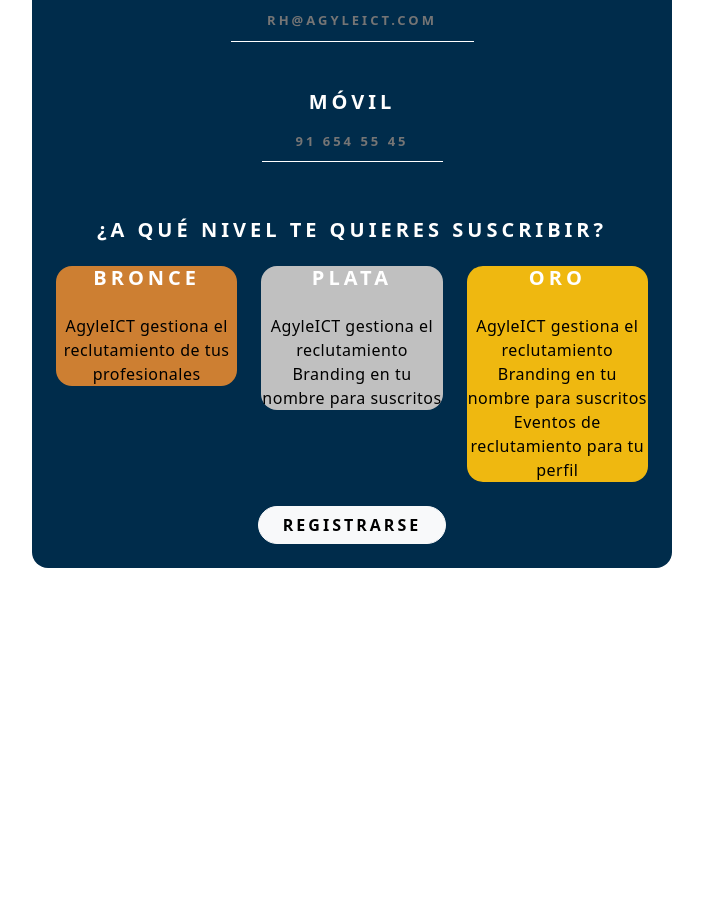
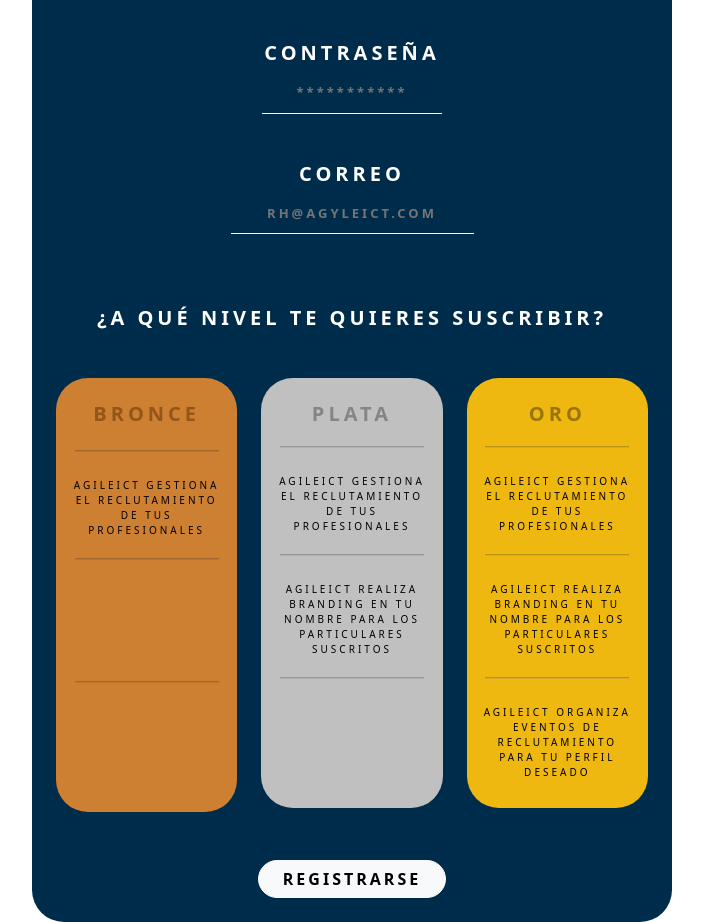
Before and after one commit to JavierMorgado/ISST-AgileICT-G02, a React (Vite) app: page /register-empresa in a window 1280 px wide. Shown: the part 380-1302 px from the top of the page, without its empty margins (288-991 px from the left). Before the commit the page ends 948 px from the top, so only its background shows below. Built offline with nearby package versions, Linux system fonts and the light colour scheme.

Commit message:
register empresa a falta de subir imagen

```diff
--- a/src/App.jsx
+++ b/src/App.jsx
@@ -1,13 +1,11 @@
 import { useState } from 'react';
 import { useEffect } from 'react';
-import reactLogo from './assets/react.svg';
-import agylelogo from './assets/agyleICT.png';
-import viteLogo from '/vite.svg';
 
 import Home from './Home.jsx';
 import LogInEmpresa from './LogIn-Empresa.jsx';
 import LogInProf from './LogIn-Prof.jsx';
 import RegisterEmpresa from './Register-Empresa.jsx';
+import MiEmpresa from './MiEmpresa.jsx';
 
 import { BrowserRouter, Routes, Route } from 'react-router-dom';
 
@@ -24,6 +22,7 @@
         <Route path="/login-empresa" element={<LogInEmpresa />} />
         <Route path="/login-profesional" element={<LogInProf />} />
         <Route path="/register-empresa" element={<RegisterEmpresa />} />
+        <Route path="/miEmpresa" element={<MiEmpresa />} />
       </Routes>
     </BrowserRouter>
   );
--- a/src/Home.jsx
+++ b/src/Home.jsx
@@ -17,8 +17,8 @@
         <div className="vw-100 vh-100" style={{ backgroundImage: `url(${agylelogo})`, backgroundSize: 'contain', backgroundPositionX: 'center', backgroundPositionY: '3rem', backgroundRepeat: 'no-repeat'}}>
             <div className='d-flex justify-content-end align-items-center pt-3 me-3'>
                 <p>Inicia sesión como:</p>
-                <button onClick={goToEmpresa} className='rounded-pill ms-3 me-3 white' style={{width: '104px', height: '40px', backgroundColor: '#002C4B', letterSpacing: '0.5px'}}>Empresa</button>
-                <button className='rounded-pill white' style={{width: '121px', height: '40px', backgroundColor: '#D83000', letterSpacing: '0.5px'}}>Profesional</button>
+                <button onClick={goToEmpresa} className='rounded-pill ms-3 me-3 white' style={{backgroundColor: '#002C4B', letterSpacing: '0.5px'}}>Empresa</button>
+                <button className='rounded-pill white' style={{backgroundColor: '#D83000', letterSpacing: '0.5px'}}>Profesional</button>
             </div>
             <div className="d-flex flex-column justify-content-center align-items-center" style={{marginTop: '9rem'}}>
                 <h1 className='heroText'>Agile I C T</h1>
--- a/src/LogIn-Empresa.jsx
+++ b/src/LogIn-Empresa.jsx
@@ -13,11 +13,11 @@
 
     return(
         <div className="d-flex flex-column justify-content-start align-items-center vh-100 vw-100">
-            <div className='d-flex justify-content-end align-items-center pt-3 me-3 w-50'>
+            <div className='d-flex justify-content-end align-items-center mt-5 me-3 w-50'>
                 <h1>INICIO DE SESIÓN PARA EMPRESAS</h1>
             </div>
 
-            <div style={{backgroundColor: '#002C4B', width: '75%', height: '50%'}} className="rounded-5 d-flex flex-column justify-content-center align-items-center">
+            <div style={{backgroundColor: '#002C4B', width: '75%', height: '50%'}} className="rounded-5 d-flex flex-column justify-content-center align-items-center mt-5">
                 <h3 className='mb-4'>INICIA SESIÓN CON TU <br /> CORREO Y CONTRASEÑA</h3>
 
                 <Row>
--- a/src/Register-Empresa.jsx
+++ b/src/Register-Empresa.jsx
@@ -8,7 +8,6 @@
         nombre: '',
         email: '',
         password: '',
-        movil: '',
         plan: ''
     })
 
@@ -23,14 +22,14 @@
 
     const handleSubmit = (e) => {
         e.preventDefault();
-        if(!formData.nombre || !formData.email || !formData.password || !formData.movil || !formData.plan){
+        if(!formData.nombre || !formData.email || !formData.password || !formData.plan){
             alert('Por favor, rellene todos los campos');
+            console.log(formData.nombre, formData.email, formData.password, formData.plan);
             return;
         }
-
         //Aqui puedes enviar los datos al backend
         console.log('Datos enviados:', formData);
-        alert('Registro exitoso');
+        goToEmpresa();
     };
 
 
@@ -40,12 +39,12 @@
     }
 
     return(
-        <div className="d-flex flex-column justify-content-start align-items-center vh-100 vw-100">
+        <div className="d-flex flex-column justify-content-start align-items-center vh-100 vw-100 mt-5">
             <h1>REGÍSTRATE COMO  <br /> EMPRESA</h1>
 
             <form
                 onSubmit={handleSubmit}
-                className='btext-white rounded-4 mt-4 p-4 d-flex flex-column align-items-center'
+                className='btext-white rounded-5 mt-5 p-4 d-flex flex-column align-items-center'
                 style={{backgroundColor: '#002C4B', width: '50%'}}
             >
 
@@ -62,6 +61,15 @@
                     value={formData.nombre}
                     onChange={handleChange}
                 />
+
+                <DynamicInput
+                    label="Contraseña"
+                    name="password"
+                    placeholder="***********"
+                    value={formData.password}
+                    onChange={handleChange}
+                />
+
                 <DynamicInput
                     label="Correo"
                     name="email"
@@ -69,57 +77,80 @@
                     value={formData.email}
                     onChange={handleChange}
                 />
-                <DynamicInput
-                    label="Móvil"
-                    name="movil"
-                    placeholder="91 654 55 45"
-                    value={formData.movil}
-                    onChange={handleChange}
-                />
 
 
-                <h4 className="fw-semibold text-uppercase text-center mt-2 mb-4" style={{ letterSpacing: '1px' }}>
+                <h4 className=" mt-4 fw-semibold text-uppercase text-center mt-2 mb-4" style={{ letterSpacing: '1px' }}>
                     ¿A qué nivel te quieres suscribir?
                 </h4>
 
                 <Row className="mb-4">
                     <Col sm={4}>
-                        <Stack direction='vertical' className='rounded-4'
-                        onClick={() => handlePlanSelect('Bronce')}
-                        style={{ cursor: 'pointer', backgroundColor: '#CD7F32' }}>
-                            <h4 className="fw-bold">BRONCE</h4>
-                            <p className="mb-0" style={{color: 'black' }}>
-                                AgyleICT gestiona el reclutamiento de tus profesionales
-                            </p>
+                        <Stack direction='vertical' className='rounded-5 mt-4 mb-4 d-flex flex-column justify-content-center align-items-center'
+                                role="button" tabIndex={0} onClick={() => handlePlanSelect('Bronce')}
+                                style={{cursor: 'pointer', backgroundColor: '#CD7F32', filter: formData.plan === 'Bronce' ? 'drop-shadow(0 0 2em #646cffaa)' : 'none' }}>
+                            <Container className='mt-4 mb-4 d-flex flex-column justify-content-center align-items-center'>
+                                <h4 className="fw-bold colorBronce mb1">BRONCE</h4>
+                                <hr style={{ width: '9rem', height: '2px', backgroundColor: '#935619'}} />
+                                <p className="mb-1 size10" style={{color: 'black' }}>
+                                    AGILEICT GESTIONA EL RECLUTAMIENTO DE TUS PROFESIONALES
+                                </p>
+                                <hr style={{ width: '9rem', height: '2px', backgroundColor: '#935619'}} />
+                                <p className="mb-1 size10" style={{color: 'transparent' }}>
+                                    AGILEICT REALIZA BRANDING EN TU NOMBRE PARA LOS PARTICULARES SUSCRITOS
+                                </p>
+                                <hr style={{ width: '9rem', height: '2px', backgroundColor: '#935619'}} />
+                                <p className="mb-1 size10" style={{color: 'transparent' }}>
+                                    AGILEICT ORGANIZA EVENTOS DE RECLUTAMIENTO PARA TU PERFIL DESEADO
+                                </p>
+                            </Container>
                         </Stack>
                     </Col>
 
                     <Col sm={4}>
-                        <Stack direction='vertical' className='rounded-4'
-                        onClick={() => handlePlanSelect('Plata')}
-                        style={{ cursor: 'pointer', backgroundColor: '#C0C0C0' }}>
-                            <h4 className="fw-bold">PLATA</h4>
-                            <p className="mb-0" style={{color: 'black' }}>
-                            AgyleICT gestiona el reclutamiento <br />
-                            Branding en tu nombre para suscritos
-                            </p>
+                        <Stack direction='vertical' className='rounded-5 mt-4 mb-4 d-flex flex-column justify-content-center align-items-center'
+                                role="button" tabIndex={0} onClick={() => handlePlanSelect('Plata')}
+                                style={{cursor: 'pointer', backgroundColor: '#C0C0C0', filter: formData.plan === 'Plata' ? 'drop-shadow(0 0 2em #646cffaa)' : 'none' }}>
+                            <Container className='mt-4 mb-4 d-flex flex-column justify-content-center align-items-center'>
+                                <h4 className="fw-bold colorPlata mb-1">PLATA</h4>
+                                <hr style={{ width: '9rem', height: '2px', backgroundColor: '#858585'}} />
+                                <p className="mb-1 size10" style={{color: 'black' }}>
+                                    AGILEICT GESTIONA EL RECLUTAMIENTO DE TUS PROFESIONALES
+                                </p>
+                                <hr style={{ width: '9rem', height: '2px', backgroundColor: '#858585'}} />
+                                <p className="mb-1 size10" style={{color: 'black' }}>
+                                    AGILEICT REALIZA BRANDING EN TU NOMBRE PARA LOS PARTICULARES SUSCRITOS
+                                </p>
+                                <hr style={{ width: '9rem', height: '2px', backgroundColor: '#858585'}} />
+                                <p className="mb-1 size10" style={{color: 'transparent' }}>
+                                    AGILEICT ORGANIZA EVENTOS DE RECLUTAMIENTO PARA TU PERFIL DESEADO
+                                </p>
+                            </Container>
                         </Stack>
                     </Col>
 
                     <Col sm={4}>
-                        <Stack direction='vertical' className='rounded-4'
-                        onClick={() => handlePlanSelect('Oro')}
-                        style={{ cursor: 'pointer', backgroundColor: '#EFB810'}}>
-                            <h4 className="fw-bold">ORO</h4>
-                            <p className="mb-0" style={{color: 'black' }}>
-                            AgyleICT gestiona el reclutamiento <br />
-                            Branding en tu nombre para suscritos <br />
-                            Eventos de reclutamiento para tu perfil
-                            </p>
+                        <Stack direction='vertical' className='rounded-5 mt-4 mb-4 d-flex flex-column justify-content-center align-items-center'
+                                role="button" tabIndex={0} onClick={() => handlePlanSelect('Oro')}
+                                style={{cursor: 'pointer', backgroundColor: '#EFB810', filter: formData.plan === 'Oro' ? 'drop-shadow(0 0 2em #646cffaa)' : 'none'}}>
+                            <Container className='mt-4 mb-4 d-flex flex-column justify-content-center align-items-center'>
+                                <h4 className="fw-bold colorOro mb-1">ORO</h4>
+                                <hr style={{ width: '9rem', height: '2px', backgroundColor: '#858585'}} />
+                                <p className="mb-1 size10" style={{color: 'black' }}>
+                                    AGILEICT GESTIONA EL RECLUTAMIENTO DE TUS PROFESIONALES
+                                </p>
+                                <hr style={{ width: '9rem', height: '2px', backgroundColor: '#858585'}} />
+                                <p className="mb-1 size10" style={{color: 'black' }}>
+                                    AGILEICT REALIZA BRANDING EN TU NOMBRE PARA LOS PARTICULARES SUSCRITOS
+                                </p>
+                                <hr style={{ width: '9rem', height: '2px', backgroundColor: '#858585'}} />
+                                <p className="mb-1 size10" style={{color: 'black' }}>
+                                    AGILEICT ORGANIZA EVENTOS DE RECLUTAMIENTO PARA TU PERFIL DESEADO
+                                </p>
+                            </Container>
                         </Stack>
                     </Col>
                 </Row>
-                <button onClick={goToEmpresa} type="submit" className="btn btn-light rounded-pill px-4 fw-semibold">
+                <button type="submit" className="btn btn-light rounded-pill px-4 fw-semibold">
                         Registrarse
                 </button>
             </form>
--- a/src/index.css
+++ b/src/index.css
@@ -39,6 +39,7 @@
   font-weight: 400!important;
   letter-spacing: 0.5px !important;
   margin-top: revert-layer !important;
+  text-transform: uppercase;
 }
 
 st{
@@ -114,6 +115,7 @@
   transition: border-color 0.25s;
   color: black !important;
   text-transform:uppercase !important;
+  border: 0px;
 }
 button:hover {
   border-color: #646cff;
@@ -182,3 +184,21 @@
 .white{
   color: white !important;
 }
+
+.size10{
+  font-size: 10px !important;
+  letter-spacing: 3px !important;
+}
+
+
+.colorBronce{
+  color: #935619 !important;
+}
+
+.colorPlata{
+  color: #858585 !important;
+}
+
+.colorOro{
+  color: #977409 !important;
+}
--- a/src/textInput.jsx
+++ b/src/textInput.jsx
@@ -20,7 +20,7 @@
 
   return (
     <div className="mb-5 d-flex flex-column align-items-center">
-      <h4 className="text-uppercase">{label}</h4>
+      <h4 className="fw-semibold text-uppercase">{label}</h4>
       <div className="input-wrapper">
         {/* Span oculto para medir el ancho dinámico del texto */}
         <span ref={measureRef} className="input-measure">
```
Also changed, not shown: src/MiEmpresa.jsx (added, +36 -0 lines).
